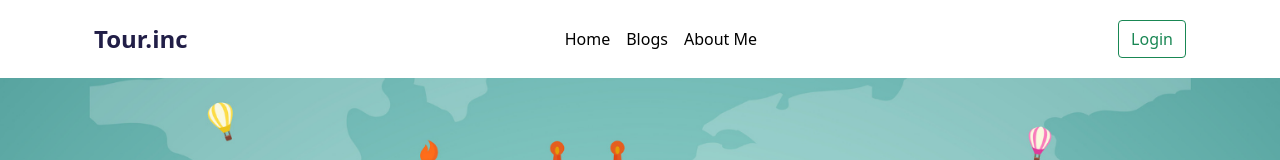
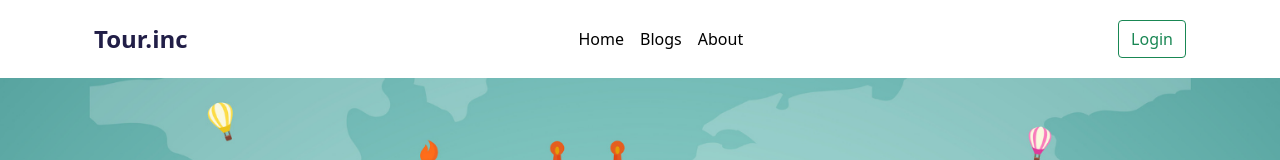
Before and after one commit to abdullah-masud/tour.inc, a React (Create React App) app: page / in a window 1280 px wide. Shown: the top 160 px of the page. Built offline with nearby package versions, Linux system fonts and the light colour scheme; no server answers.

Commit message:
final commit

```diff
--- a/src/Pages/Shared/Header/Header.js
+++ b/src/Pages/Shared/Header/Header.js
@@ -28,7 +28,7 @@ const Header = () => {
                         >
                             <Nav.Link as={CustomLink} to="/home">Home</Nav.Link>
                             <Nav.Link as={CustomLink} to="/blogs">Blogs</Nav.Link>
-                            <Nav.Link as={CustomLink} to="/aboutme">About Me</Nav.Link>
+                            <Nav.Link as={CustomLink} to="/aboutme">About</Nav.Link>
 
                         </Nav>
                         <Form className="d-flex">
```
Also changed, not shown: 1 other file (tests, documents, lock files or other folders).
